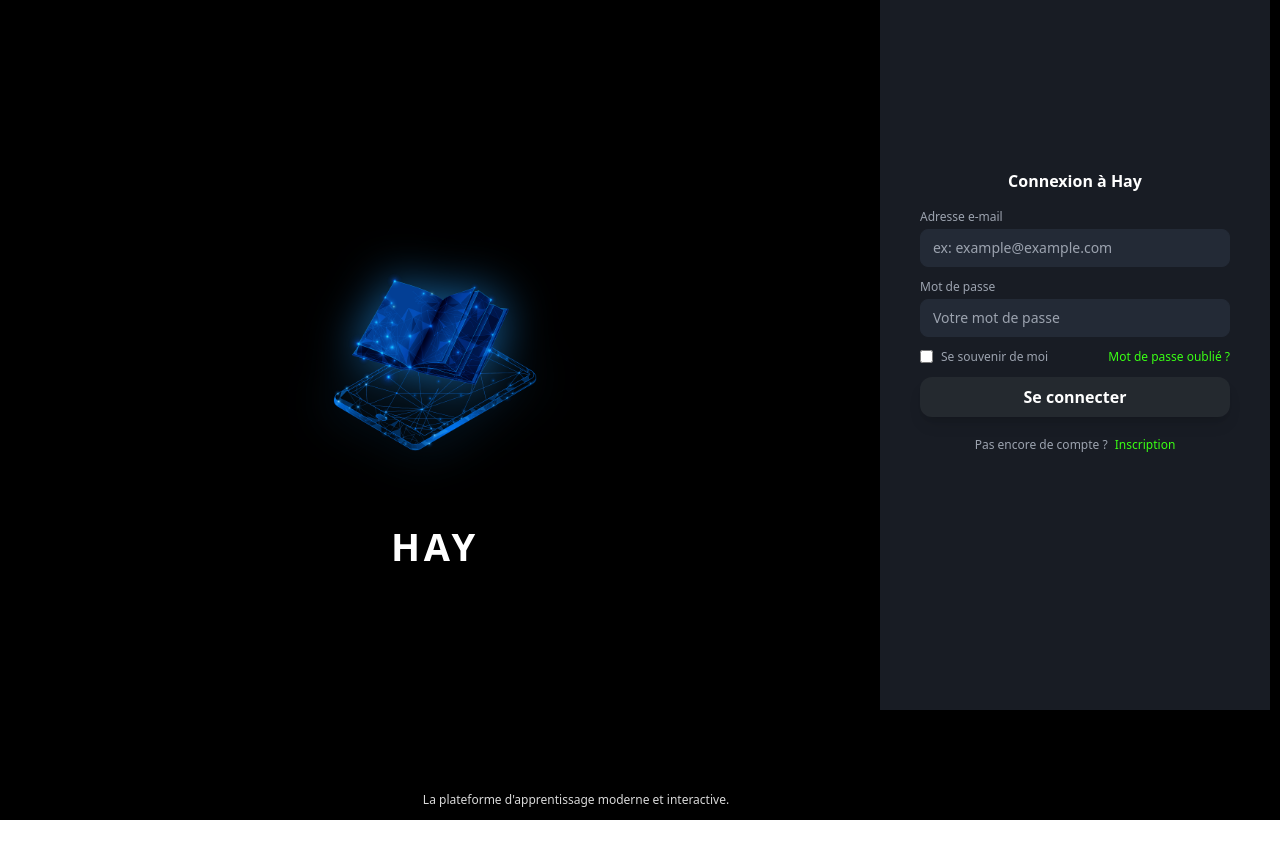
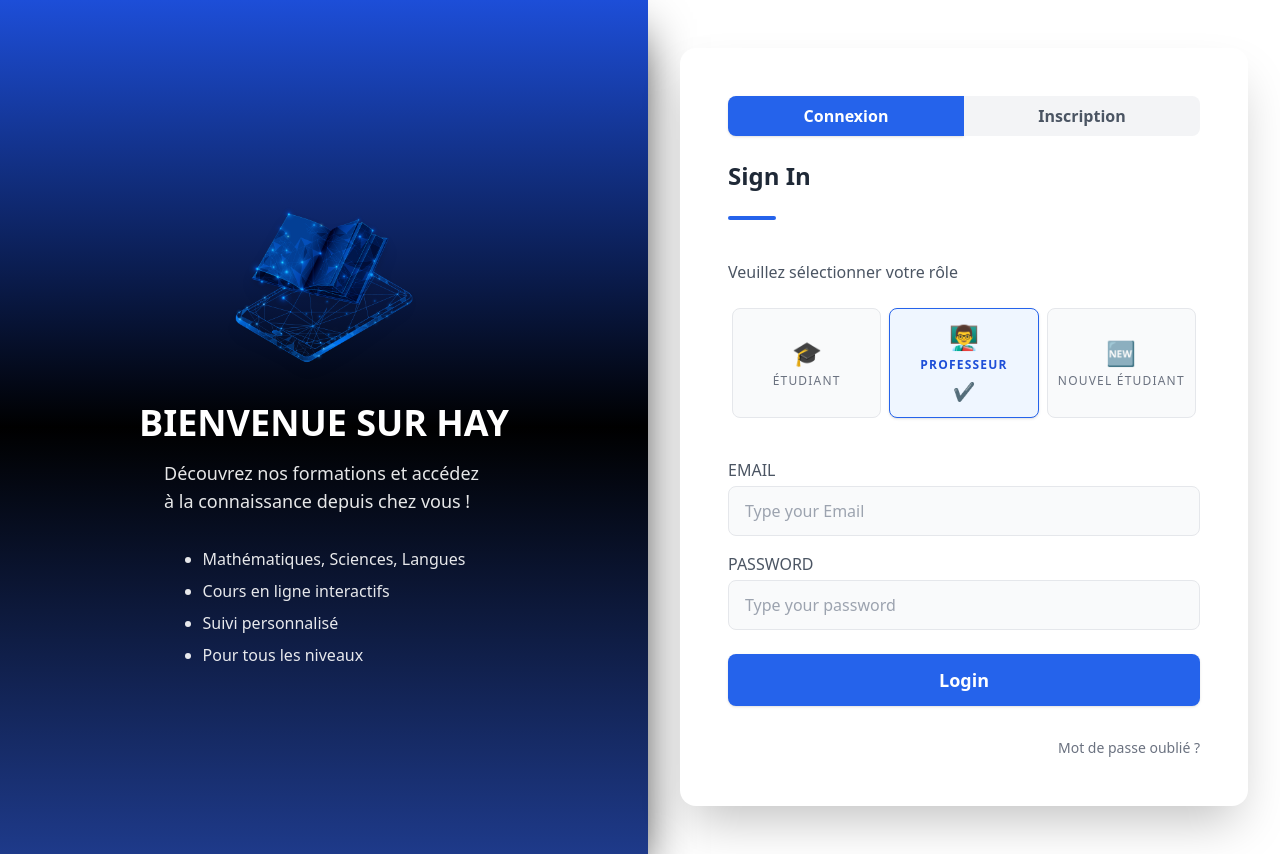
Before and after one commit to SakaMalawo/CodeX, a Vue app in the folder frontend/: page /Home in a window 1280 px wide. Before the commit the page ends 820 px from the top, so only its background shows below. Built offline with nearby package versions, Linux system fonts and the light colour scheme.

Commit message:
login et inscription modification

```diff
--- a/frontend/src/views/Home.vue
+++ b/frontend/src/views/Home.vue
@@ -1,125 +1,171 @@
 <template>
-  <div
-    class="min-h-screen w-full flex flex-col md:flex-row bg-black font-sans relative"
-  >
-    <!-- Branding (3/4) -->
-    <div
-      class="flex flex-col items-center justify-center md:justify-center flex-[3_1_0%] md:h-screen h-auto md:min-h-0 min-h-[320px] w-full md:py-0 py-8"
-      id="logoS"
-    >
-      <div
-        class="flex flex-col items-center justify-center gap-10 mb-6 mt-6 w-full md:gap-10 md:mb-6 md:mt-6 sm:gap-3 sm:mb-2 sm:mt-0"
-      >
-        <div class="flex flex-col items-center gap-2 sm:gap-1">
-          <img src="/logoHay.png" alt="Logo HAY" class="w-[200px] h-[200px] md:w-[220px] md:h-[220px] sm:w-[32px] sm:h-[32px] object-contain drop-shadow-[0_0_24px_#2196f3aa] z-10 sm:mt-2" />
+  <div class="min-h-screen w-full flex bg-gradient-to-r from-green-200 via-white to-white font-sans">
+    <!-- Branding à gauche -->
+    <div class="flex flex-col justify-center items-center flex-1 bg-gradient-to-b from-blue-700 via-black to-blue-900 text-white px-10 py-12 shadow-2xl shadow-black">
+      <img src="/logoHay.png" alt="Logo" class="w-48 h-48 mb-6 drop-shadow-lg" />
+      <h1 class="text-4xl font-bold mb-4">BIENVENUE SUR HAY<br /></h1>
+      <p class="text-lg opacity-90 max-w-xs">
+        Découvrez nos formations et accédez à la connaissance depuis chez vous !
+      </p>
+      <ul class="mt-8 text-left text-base opacity-90 max-w-xs list-disc pl-5 space-y-2">
+        <li>Mathématiques, Sciences, Langues</li>
+        <li>Cours en ligne interactifs</li>
+        <li>Suivi personnalisé</li>
+        <li>Pour tous les niveaux</li>
+      </ul>
+    </div>
+    <!-- Formulaire à droite -->
+    <div class="flex flex-col justify-center items-center flex-1 px-8 py-12">
+      <div class="w-full max-w-3xl bg-white rounded-2xl shadow-2xl p-12">
+        <!-- Onglets -->
+        <div class="flex mb-6">
+          <button
+            @click="activeTab = 'login'"
+            :class=" [
+              'flex-1 py-2 rounded-l-lg font-semibold transition',
+              activeTab === 'login'
+                ? 'bg-blue-600 text-white shadow'
+                : 'bg-gray-100 text-gray-600 hover:bg-blue-50'
+            ]"
+          >
+            Connexion
+          </button>
+          <button
+            @click="activeTab = 'register'"
+            :class=" [
+              'flex-1 py-2 rounded-r-lg font-semibold transition',
+              activeTab === 'register'
+                ? 'bg-blue-600 text-white shadow'
+                : 'bg-gray-100 text-gray-600 hover:bg-blue-50'
+            ]"
+          >
+            Inscription
+          </button>
         </div>
-        <span
-          id="titleL"
-          class="text-white font-bold tracking-widest text-[58px] md:text-[38px] sm:text-base mt-2 md:mt-6 sm:mt-2 whitespace-nowrap z-20 drop-shadow-[0_2px_16px_#39ff14,0_2px_16px_#2196f3]"
-        >
-          HAY
-        </span>
-      </div>
-    </div>
-
-    <!-- Login (1/4) -->
-    <section class="hay_log">
-      <div
-        class="flex flex-col justify-center items-center flex-1 w-full md:max-w-[420px] bg-[#181c24] md:rounded-none rounded-t-2xl md:h-screen h-auto md:min-h-0 min-h-[320px] p-8 md:p-10 sm:p-4 text-center shadow-2xl sm:rounded-none sm:shadow-none sm:border-t sm:border-[#232a36] sm:pt-6 sm:pb-8 sm:px-2"
-      >
-        <h2 class="text-white text-2xl font-semibold mb-8 sm:text-base sm:mb-4">
-          Connexion à Hay
-        </h2>
-        <form
-          @submit.prevent="handleLogin"
-          class="w-full flex flex-col gap-5 sm:gap-3 max-w-md mx-auto"
-        >
-          <div class="flex flex-col items-start w-full">
-            <label
-              for="email"
-              class="text-gray-400 text-base mb-2 sm:text-xs sm:mb-1"
-              >Adresse e-mail</label
+        <!-- Formulaire de connexion -->
+        <form v-if="activeTab === 'login'" @submit.prevent="handleLogin" class="flex flex-col gap-4">
+          <h2 class="text-2xl font-bold text-gray-800 mb-2">Sign In</h2>
+          <div class="h-1 w-12 bg-blue-600 rounded mb-6"></div>
+          <label class="block text-gray-600 mb-2">Veuillez sélectionner votre rôle</label>
+          <div class="flex justify-between mb-6">
+            <button
+              v-for="role in roles"
+              :key="role.value"
+              @click="selectedRole = role.value"
+              type="button"
+              :class=" [
+                'flex-1 mx-1 py-3 rounded-lg border text-center transition',
+                selectedRole === role.value
+                  ? 'border-blue-600 bg-blue-50 text-blue-700 font-semibold shadow'
+                  : 'border-gray-200 bg-gray-50 text-gray-500 hover:border-blue-300'
+              ]"
             >
+              <span class="block text-2xl mb-1">{{ role.icon }}</span>
+              <span class="block text-xs uppercase tracking-widest">{{ role.label }}</span>
+              <span v-if="selectedRole === role.value" class="block text-blue-600 text-lg mt-1">✔</span>
+            </button>
+          </div>
+          <div>
+            <label for="email" class="block text-gray-600 mb-1">EMAIL</label>
             <input
               type="email"
               id="email"
               v-model="email"
               required
               autocomplete="username"
-              placeholder="ex: example@example.com"
-              class="w-full px-4 py-3 sm:px-3 sm:py-2 rounded-lg border border-[#232a36] bg-[#232a36] text-white text-base sm:text-sm outline-none transition duration-200 focus:bg-[#283040] focus:border-[#39ff14]"
+              placeholder="Type your Email"
+              class="w-full px-4 py-3 rounded-lg border border-gray-200 bg-gray-50 text-gray-800 outline-none focus:border-green-500 transition"
             />
           </div>
-          <div class="flex flex-col items-start w-full">
-            <label
-              for="password"
-              class="text-gray-400 text-base mb-2 sm:text-xs sm:mb-1"
-              >Mot de passe</label
-            >
+          <div>
+            <label for="password" class="block text-gray-600 mb-1">PASSWORD</label>
             <input
               type="password"
               id="password"
               v-model="password"
               required
               autocomplete="current-password"
-              placeholder="Votre mot de passe"
-              class="w-full px-4 py-3 sm:px-3 sm:py-2 rounded-lg border border-[#232a36] bg-[#232a36] text-white text-base sm:text-sm outline-none transition duration-200 focus:bg-[#283040] focus:border-[#39ff14]"
+              placeholder="Type your password"
+              class="w-full px-4 py-3 rounded-lg border border-gray-200 bg-gray-50 text-gray-800 outline-none focus:border-green-500 transition"
             />
-          </div>
-          <div
-            class="flex justify-between items-center w-full text-sm sm:text-xs text-gray-400"
-          >
-            <label class="flex items-center gap-2">
-              <input
-                type="checkbox"
-                v-model="remember"
-                class="accent-[#39ff14]"
-              />
-              Se souvenir de moi
-            </label>
-            <a
-              href="#"
-              class="text-[#39ff14] hover:text-[#00ffa3] transition-colors"
-              >Mot de passe oublié ?</a
-            >
           </div>
           <button
             type="submit"
-            class="w-full py-3 sm:py-2 bg-[#24292f] text-white text-lg sm:text-base font-semibold rounded-xl mb-5 sm:mb-3 cursor-pointer transition-colors duration-200 shadow-lg hover:bg-[#333940]"
+            class="w-full py-3 bg-blue-600 text-white text-lg font-semibold rounded-lg mt-2 shadow hover:bg-blue-700 transition"
           >
-            Se connecter
+            Login
           </button>
-          <p
-            v-if="errorMessage"
-            class="text-red-500 text-base sm:text-sm text-center mb-2"
-          >
+          <p v-if="errorMessage" class="text-red-500 text-center text-sm mt-2">
             {{ errorMessage }}
           </p>
+          <div class="flex justify-between items-center mt-4 text-sm text-gray-400">
+            <span></span>
+            <a href="#" class="hover:underline text-gray-500">Mot de passe oublié ?</a>
+          </div>
         </form>
-        <div
-          class="text-gray-400 text-base sm:text-xs text-center mt-6 sm:mt-2 w-full"
-        >
-          Pas encore de compte ?
-          <a
-            href="#"
-            class="text-[#39ff14] hover:text-[#00ffa3] ml-1 transition-colors"
-            >Inscription</a
+        <!-- Formulaire d'inscription -->
+        <form v-else @submit.prevent="handleRegister" class="flex flex-col gap-4">
+          <h2 class="text-2xl font-bold text-gray-800 mb-2">Créer un compte</h2>
+          <div class="h-1 w-12 bg-blue-600 rounded mb-6"></div>
+          <div>
+            <label for="registerName" class="block text-gray-600 mb-1">NOM COMPLET</label>
+            <input
+              type="text"
+              id="registerName"
+              v-model="registerName"
+              required
+              placeholder="Votre nom complet"
+              class="w-full px-4 py-3 rounded-lg border border-gray-200 bg-gray-50 text-gray-800 outline-none focus:border-green-500 transition"
+            />
+          </div>
+          <div>
+            <label for="registerEmail" class="block text-gray-600 mb-1">EMAIL</label>
+            <input
+              type="email"
+              id="registerEmail"
+              v-model="registerEmail"
+              required
+              autocomplete="username"
+              placeholder="Votre email"
+              class="w-full px-4 py-3 rounded-lg border border-gray-200 bg-gray-50 text-gray-800 outline-none focus:border-green-500 transition"
+            />
+          </div>
+          <div>
+            <label for="registerPassword" class="block text-gray-600 mb-1">MOT DE PASSE</label>
+            <input
+              type="password"
+              id="registerPassword"
+              v-model="registerPassword"
+              required
+              autocomplete="new-password"
+              placeholder="Votre mot de passe"
+              class="w-full px-4 py-3 rounded-lg border border-gray-200 bg-gray-50 text-gray-800 outline-none focus:border-green-500 transition"
+            />
+          </div>
+          <div>
+            <label for="registerConfirmPassword" class="block text-gray-600 mb-1">CONFIRMER LE MOT DE PASSE</label>
+            <input
+              type="password"
+              id="registerConfirmPassword"
+              v-model="registerConfirmPassword"
+              required
+              autocomplete="new-password"
+              placeholder="Confirmez votre mot de passe"
+              class="w-full px-4 py-3 rounded-lg border border-gray-200 bg-gray-50 text-gray-800 outline-none focus:border-green-500 transition"
+            />
+          </div>
+          <button
+            type="submit"
+            class="w-full py-3 bg-blue-600 text-white text-lg font-semibold rounded-lg mt-2 shadow hover:bg-blue-700 transition"
           >
-        </div>
+            S'inscrire
+          </button>
+          <p v-if="registerErrorMessage" class="text-red-500 text-center text-sm mt-2">
+            {{ registerErrorMessage }}
+          </p>
+        </form>
       </div>
-    </section>
-
-    <!-- Description en bas sur mobile -->
-    <span
-      class="hidden sm:block absolute bottom-3 left-0 w-full text-white text-xs text-center max-w-[90vw] opacity-85 drop-shadow-[0_2px_8px_#0a0a0a] px-2"
-    >
-      La plateforme d'apprentissage moderne et interactive.
-    </span>
-    <span
-      class="block sm:hidden fixed bottom-3 left-0 w-full text-white text-xs text-center max-w-[90vw] opacity-85 drop-shadow-[0_2px_8px_#0a0a0a] px-2 z-50"
-    >
-      La plateforme d'apprentissage moderne et interactive.
-    </span>
+    </div>
   </div>
 </template>
 
@@ -128,10 +174,25 @@
   name: "Home",
   data() {
     return {
+      // Onglet actif
+      activeTab: "login",
+      // Login
       email: "",
       password: "",
-      remember: false,
+      selectedRole: "tutor",
       errorMessage: "",
+      // Register
+      registerName: "",
+      registerEmail: "",
+      registerPassword: "",
+      registerConfirmPassword: "",
+      registerErrorMessage: "",
+      // Roles
+      roles: [
+        { value: "student", label: "Étudiant", icon: "🎓" },
+        { value: "tutor", label: "Professeur", icon: "👨‍🏫" },
+        { value: "parent", label: "Nouvel Étudiant", icon: "🆕" },
+      ],
     };
   },
   methods: {
@@ -150,30 +211,26 @@
         this.errorMessage = "Identifiants incorrects !";
       }
     },
+    handleRegister() {
+      if (this.registerPassword !== this.registerConfirmPassword) {
+        this.registerErrorMessage = "Les mots de passe ne correspondent pas.";
+        return;
+      }
+      if (!this.registerName || !this.registerEmail || !this.registerPassword) {
+        this.registerErrorMessage = "Veuillez remplir tous les champs.";
+        return;
+      }
+      // Ici, tu peux ajouter la logique d'inscription (API, etc.)
+      this.registerErrorMessage = "";
+      // Redirection après inscription réussie (exemple)
+      this.$router.push("/AppPage");
+    },
   },
 };
 </script>
 
 <style scoped>
-@media (min-width: 500px) {
-  * {
-    size: inherit;
-  }
-  .hay_log {
-    width: 400px;
-    height: initial;
-    margin: 20px;
-  }
-}
-@media (max-width: 470px) {
-  #titleL {
-    margin-top: -135px;
-  }
-}
-.hay_log {
-  position: relative;
-  top: -100px;
-  padding: 5px;
-  margin: 5px;
+body {
+  background: #f0f4f8;
 }
 </style>
```
Also changed, not shown: 1 other file (tests, documents, lock files or other folders).
